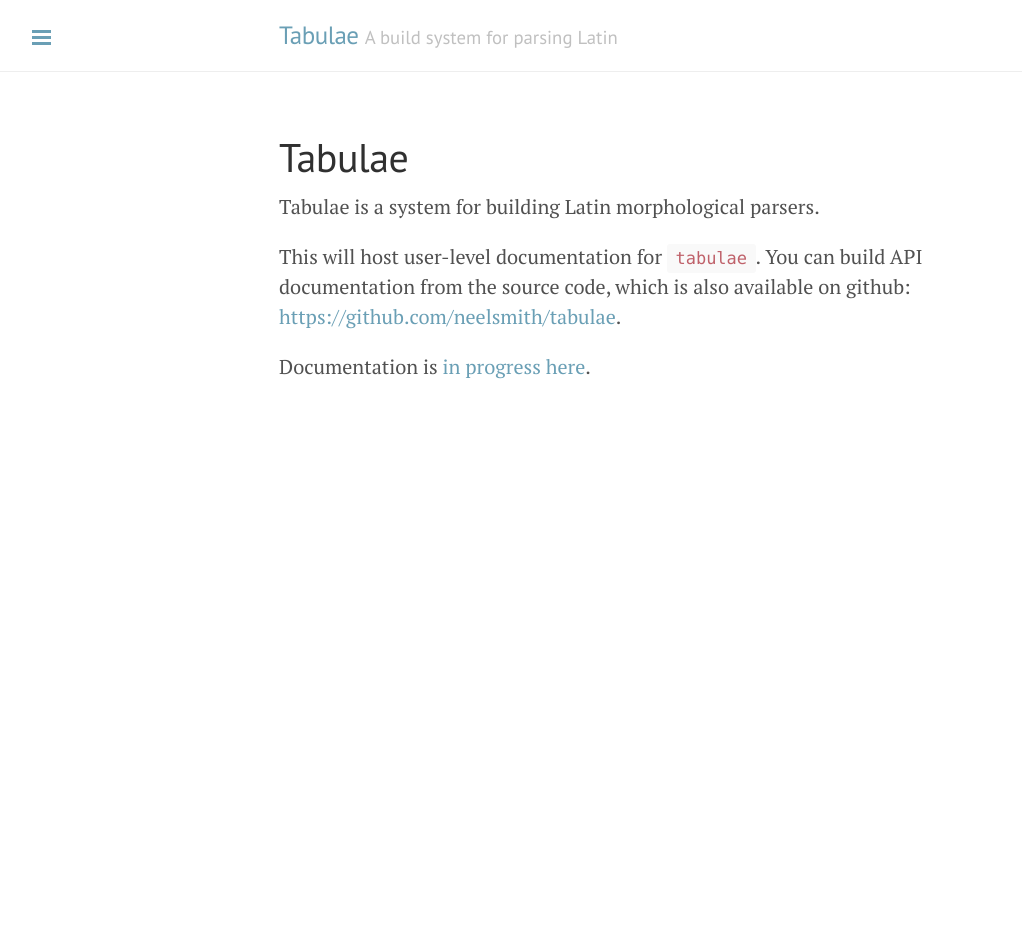
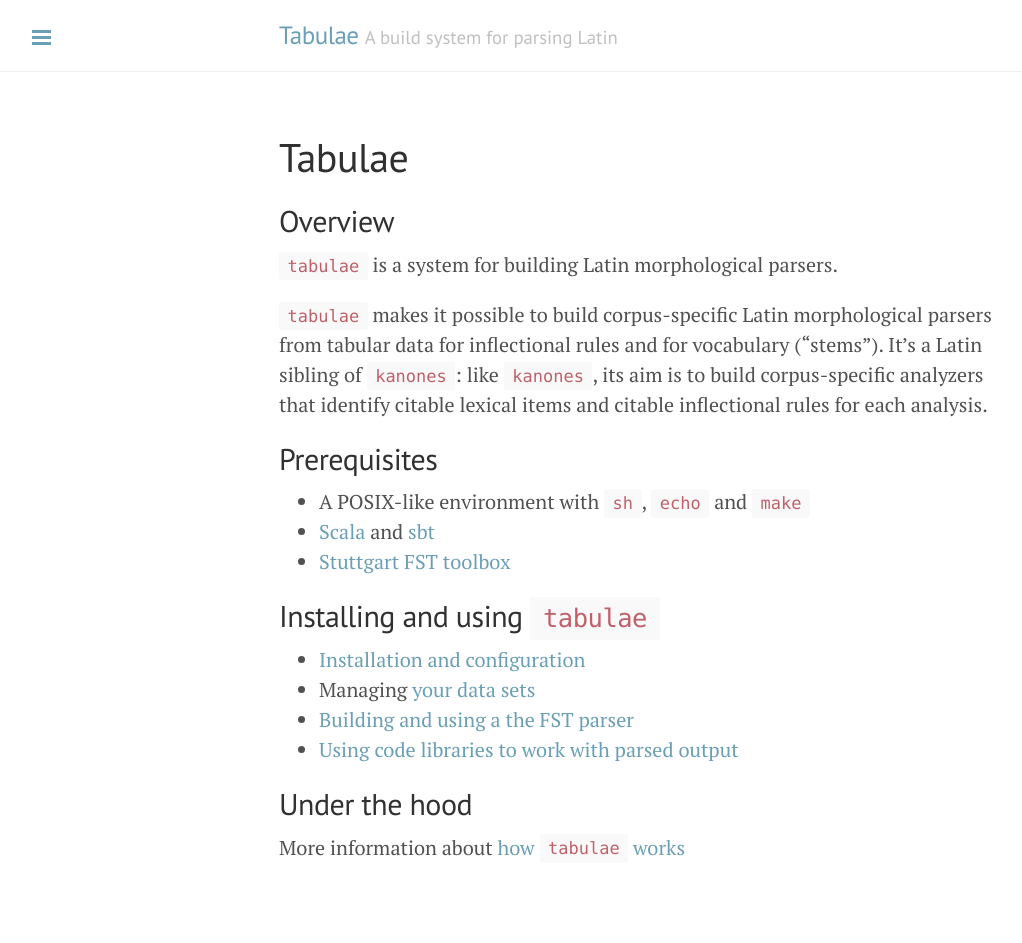
Before and after one commit to neelsmith/tabulae, a Jekyll site: the page built from docs/index.md, in a window 1280 px wide. Shown: the whole page, without its empty margins (1-1023 px from the left). Built offline with Jekyll 4.4.1, drawn with Linux system fonts in a browser that asks for light colours; before the commit the page ends 900 px from its top, so only the background shows below that.

Commit message:
Rework index page

```diff
--- a/docs/index.md
+++ b/docs/index.md
@@ -3,9 +3,29 @@ layout: page
 title: Tabulae
 ---
 
-Tabulae is a system for building Latin morphological parsers.
 
-This will host user-level documentation for `tabulae`.  You can build API documentation from the source code, which is also available on github:  <https://github.com/neelsmith/tabulae>.
+## Overview
+
+`tabulae` is a system for building Latin morphological parsers.
+
+`tabulae` makes it possible to build corpus-specific Latin morphological parsers from tabular data for inflectional rules and for vocabulary ("stems").  It's a Latin sibling of [`kanones`](https://github.com/neelsmith/kanones):  like `kanones`, its aim is to build corpus-specific analyzers that identify citable lexical items and citable inflectional rules for each analysis.
 
 
-Documentation is [in progress here](intro).
+
+## Prerequisites
+
+
+- A POSIX-like environment with `sh`, `echo` and `make`
+- [Scala](https://www.scala-lang.org/) and [sbt](https://github.com/sbt/sbt)
+- [Stuttgart FST toolbox](http://www.cis.uni-muenchen.de/~schmid/tools/SFST/)
+
+## Installing and using `tabulae`
+
+-   [Installation and configuration](../configuration)
+-   Managing [your data sets](../datasets)
+-   [Building and using a the FST parser](../parsing)
+-   [Using code libraries to work with parsed output](../code-library)
+
+## Under the hood
+
+More information about [how `tabulae` works](../how-works)
```
Also changed, not shown: src/main/tut/index.md (+23 -3 lines).
